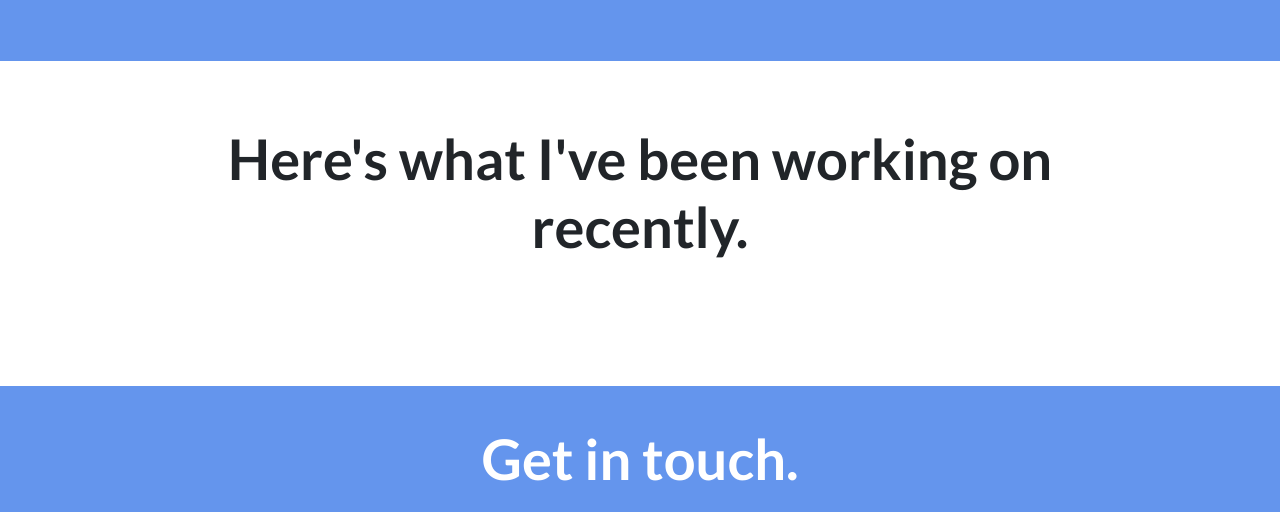
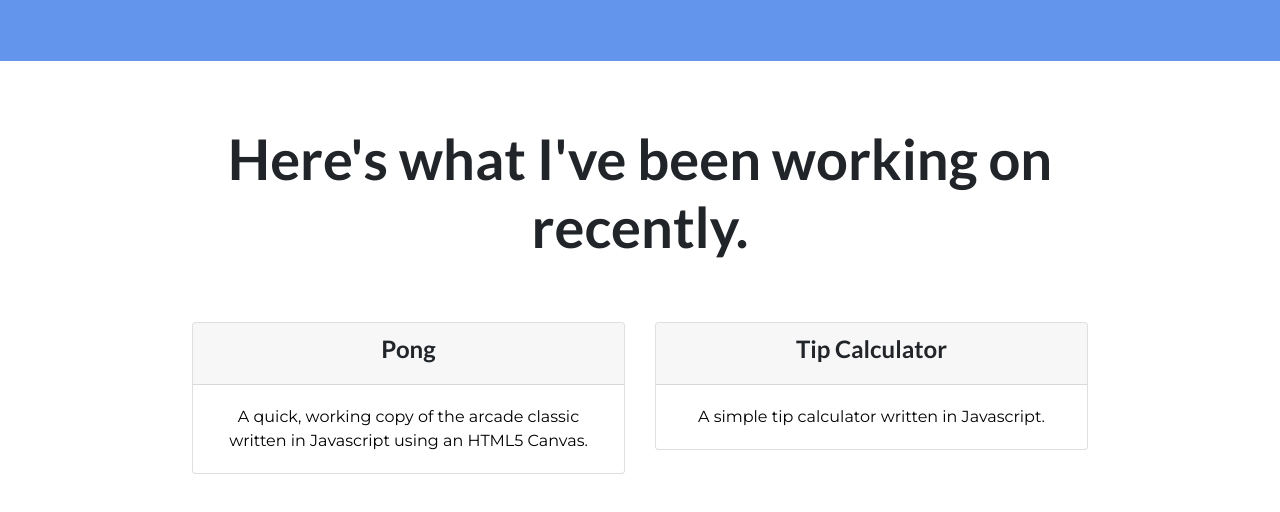
Before and after one commit to austincrim/personal-site-bootstrap4, a plain HTML site: page index.html in a window 1280 px wide. Shown: the part 1336-1848 px from the top of the page. Drawn offline with nearby package versions, Linux system fonts and the light colour scheme.

Commit message:
added portfolio cards

```diff
--- a/index.html
+++ b/index.html
@@ -108,6 +108,35 @@
 
         <h1 class="section-heading">Here's what I've been working on recently.</h1>
 
+        <div class="row">
+            <div class="col-lg-6">
+                <div class="card portfolio-card">
+                    <div class="card-header">
+                        <h4>Pong</h4>
+                    </div>
+                    <a class="portfolio-link hover-transition" href="files/Pong/pong.html" target="_blank">
+                        <div class="card-body">
+                            A quick, working copy of the arcade classic written in Javascript using an HTML5 Canvas.
+                        </div>
+                </div>
+                </a>
+            </div>
+
+            <div class="col-lg-6">
+                <div class="card">
+                    <div class="card-header">
+                        <h4>Tip Calculator</h4>
+                    </div>
+                    <a class="portfolio-link hover-transition" href="files/Tip Calculator/index.html" target="_blank">
+                        <div class="card-body">
+                            A simple tip calculator written in Javascript.
+                        </div>
+                </div>
+                </a>
+            </div>
+
+        </div>
+
     </section>
 
     <section id="contact" class="colored-section">
--- a/styles.css
+++ b/styles.css
@@ -92,26 +92,27 @@ h6 {
 }
 
 .white-section {
-  transition: all .5s;
+  transition: all 0.5s;
 }
 
 .dark-mode.colored-section {
   background-color: #3d598e !important;
-  transition: all .5s;
+  transition: all 0.5s;
 }
 
-.btn:focus, .btn:active {
+.btn:focus,
+.btn:active {
   outline: none !important;
   box-shadow: none !important;
 }
 
 #header .btn-info {
-    background-color: #6495ed;
+  background-color: #6495ed;
 }
 
 #header .btn-info:hover {
-    background-color: #4273cb;
-    border-color: #4273cb;
+  background-color: #4273cb;
+  border-color: #4273cb;
 }
 
 #header {
@@ -164,8 +165,26 @@ h6 {
   padding: 5% 15%;
 }
 
-.portfolio-thumbnail {
-  width: 25%;
+.portfolio-link {
+  color: black;
+}
+
+.portfolio-link:hover {
+  color: #acacac;
+  text-decoration: none;
+}
+
+.dark-mode.card-body:hover {
+  color: #acacac !important;
+  text-decoration: none;
+}
+
+.card-header.dark-mode {
+  background-color: #676767;
+}
+
+.card-body.dark-mode {
+  background-color: #787878;
 }
 
 /* Contact  */
```
